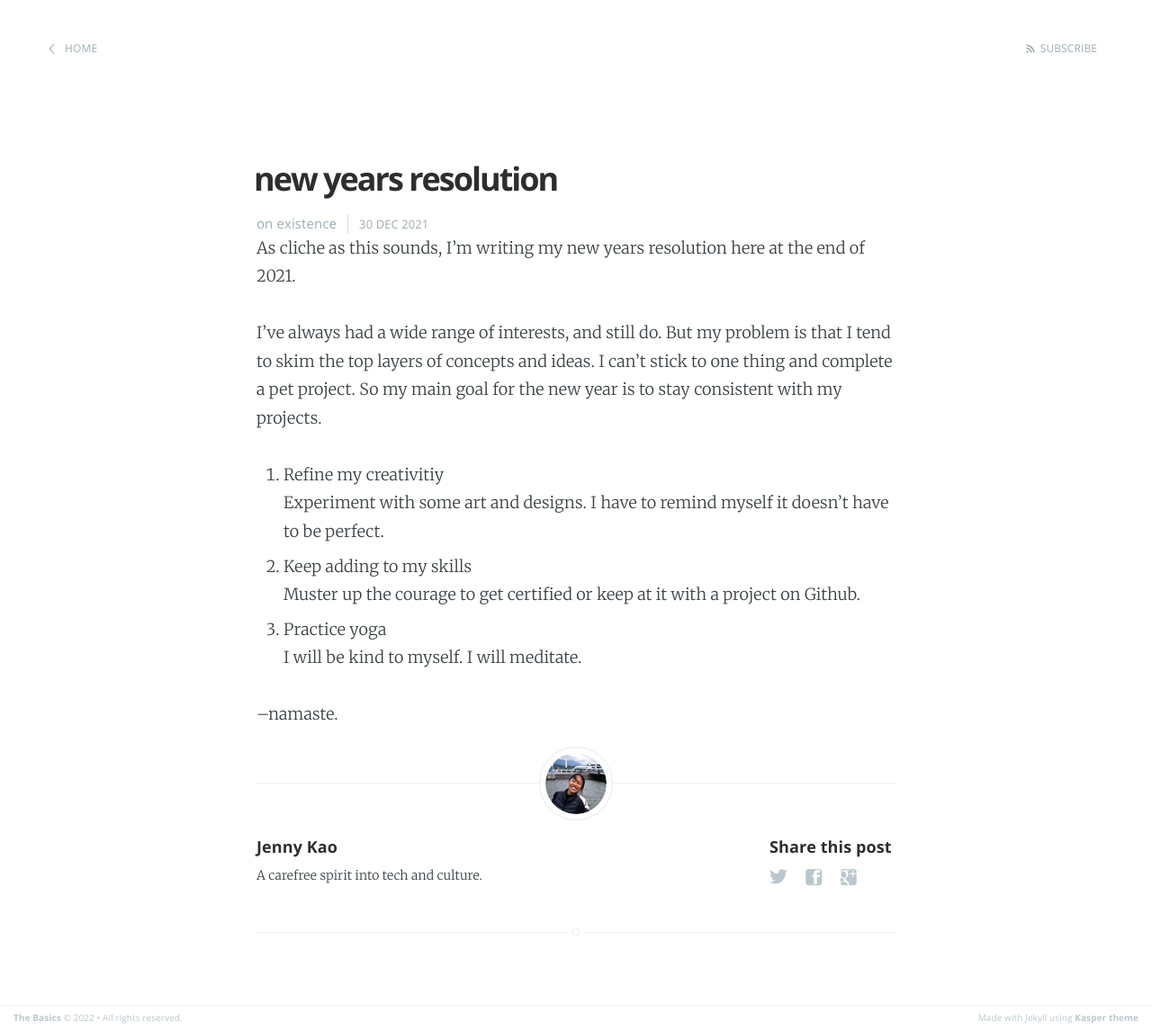
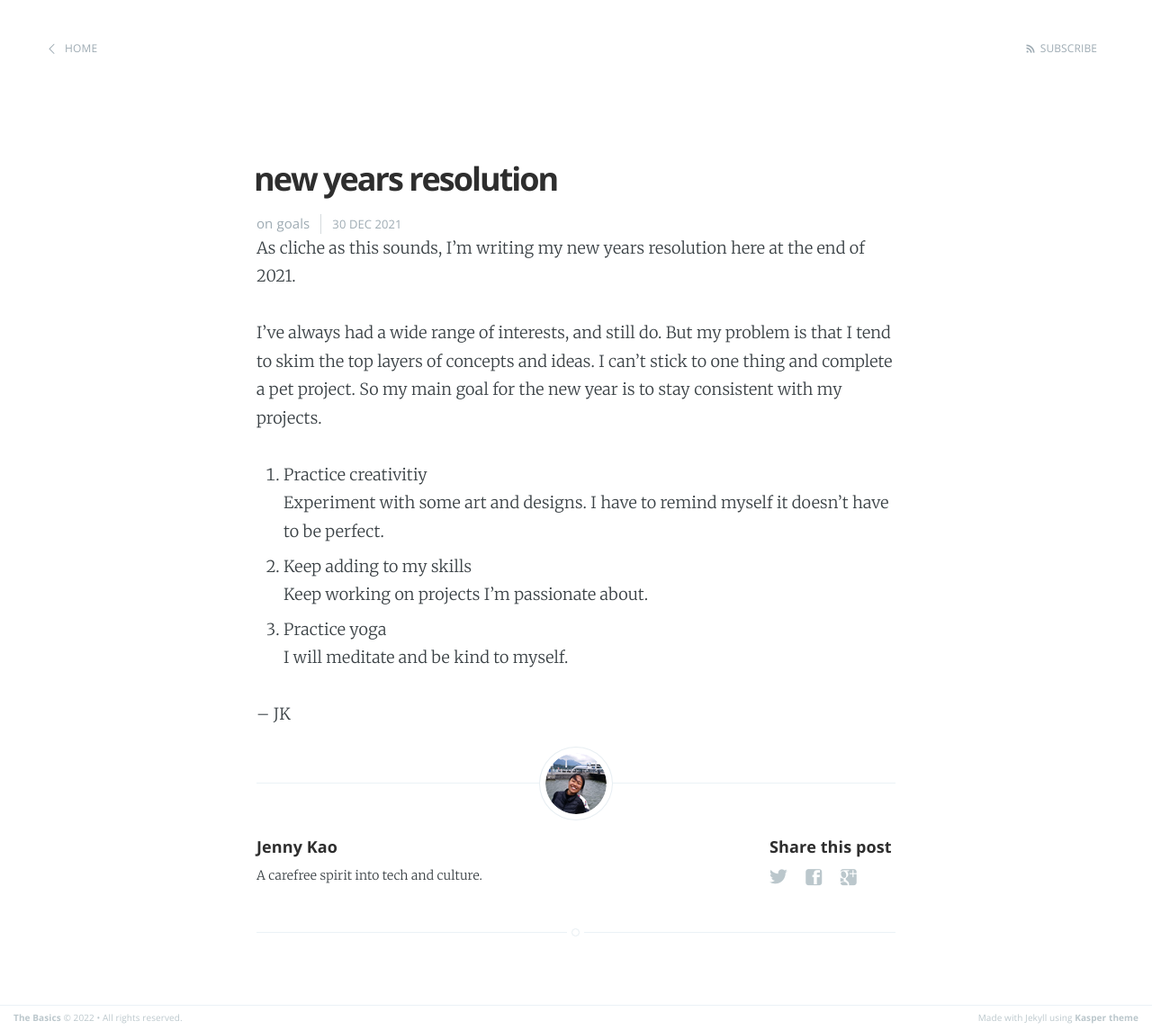
Before and after one commit to jennymhkao/home, a Jekyll site: the page built from _posts/2021-12-30-welcome!.md, in a window 1280 px wide. Shown: the whole page at 90% size. Built offline with Jekyll 4.4.1, drawn with Linux system fonts in a browser that asks for light colours.

Commit message:
edit posts

```diff
--- a/_posts/2021-12-30-welcome!.md
+++ b/_posts/2021-12-30-welcome!.md
@@ -2,21 +2,21 @@
 layout: post
 title:  "new years resolution"
 date:   2021-12-30 10:31:00
-categories: existence
+categories: goals
 ---
 
 As cliche as this sounds, I'm writing my new years resolution here at the end of 2021.
 
 I've always had a wide range of interests, and still do. But my problem is that I tend to skim the top layers of concepts and ideas. I can't stick to one thing and complete a pet project. So my main goal for the new year is to stay consistent with my projects.
 
-1. Refine my creativitiy
+1. Practice creativitiy
 <br />
 Experiment with some art and designs. I have to remind myself it doesn't have to be perfect.
 2. Keep adding to my skills
 <br />
-Muster up the courage to get certified or keep at it with a project on Github.
+Keep working on projects I'm passionate about.
 3. Practice yoga
 <br />
-I will be kind to myself. I will meditate.
+I will meditate and be kind to myself.
 
- --namaste.
+-- JK
```
Also changed, not shown: _posts/2021-12-29-first-post.md (+2 -2 lines), README.md.
